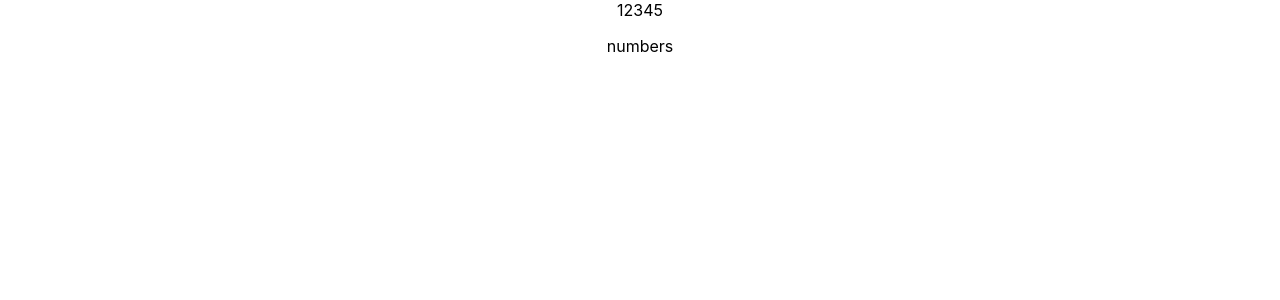
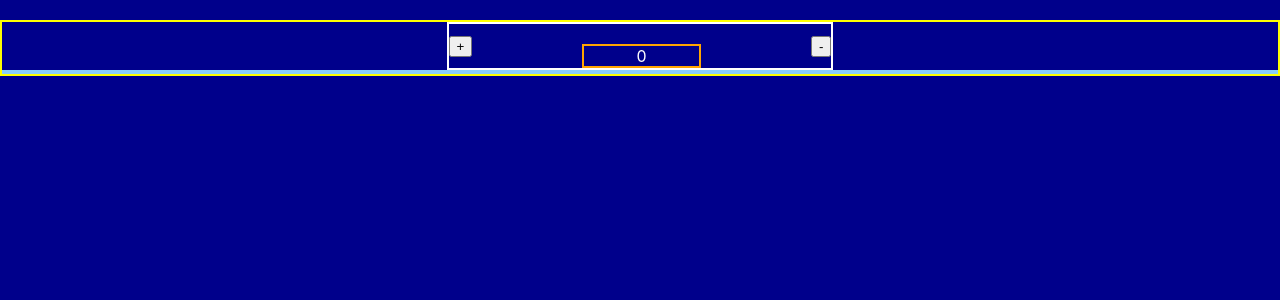
Before and after one commit to TLRKiliann/react-app, a React (Create React App) app in the folder app-test/: page / in a window 1280 px wide. Shown: the top 300 px of the page. Built offline with nearby package versions, Linux system fonts and the light colour scheme.

Commit message:
some test

```diff
--- a/app-test/public/index.html
+++ b/app-test/public/index.html
@@ -13,7 +13,7 @@
     <script crossorigin src="https://unpkg.com/react@18/umd/react.development.js"></script>
     <script crossorigin src="https://unpkg.com/react-dom@18/umd/react-dom.development.js"></script>
 
-    <title>React App</title>
+    <title>Test-App</title>
   </head>
   <body>
     <noscript>You need to enable JavaScript to run this app.</noscript>
--- a/app-test/src/App.css
+++ b/app-test/src/App.css
@@ -1,3 +1,50 @@
+body {
+  margin: 0;
+  padding: 0;
+  box-sizing: border-box;
+  background: darkblue;
+  color: white;
+}
+
 .App {
+
+  margin-top: 20px;
   text-align: center;
+  border: 2px solid yellow;
 }
+
+#first--div {
+  width: 30%;
+  margin: auto;
+  display: flex;
+  flex-direction: row;
+  align-items: center;
+  justify-content: space-around;
+  border: 2px solid white;
+}
+
+#second--div {
+  width: 30%;
+  margin: auto;
+  margin-top: 20px;
+  display: flex;
+  flex-direction: row;
+  align-items: center;
+  justify-content: space-around;
+  border: 2px solid orange;
+}
+
+#third--div {
+  width: 30%;
+  margin: auto;
+  margin-top: 20px;
+  display: flex;
+  flex-direction: row;
+  align-items: center;
+  justify-content: space-around;
+  border: 2px solid orange;
+}
+
+#func--div {
+  border: 2px solid lightskyblue;
+}
--- a/app-test/src/App.js
+++ b/app-test/src/App.js
@@ -1,16 +1,68 @@
-
+import React from 'react';
 import './App.css';
 
-function App() {
-  const myList = [1,2,3,4,5];
-  const declaVal = myList.map(a => a)
+
+class App extends React.Component {
+  constructor(props) {
+    super(props);
+    this.state = {
+      count: 0
+    }
+    this.increment = this.increment.bind(this);
+    this.decrement = this.decrement.bind(this);
+  }
+
+   increment = () => {
+    const { count } = this.state;
+    this.setState({count: count + 1});
+    }
+
+  decrement() {
+    const { count } = this.state;
+    this.setState({count: count - 1});
+  }
+
+
+  render() {
+    const {
+      count
+    } = this.state;
+
+    return (
+
+      <div className="App">
+
+        <div id="first--div">
+
+          <button type="button" onClick={(e) => {this.increment(e)}}>
+            +
+          </button>
+
+          <div id="second--div">
+            {count}
+          </div>
+
+          <button onClick={(e) => {this.decrement(e)}}>
+            -
+          </button>
+
+        </div>
+
+        <CallFunction id="third--div" />
+
+      </div>
+    );
+  }
+}
+
+const CallFunction = (props) => {
+
   return (
-    <div className="App">
-      <header className="App-header">
-        {declaVal}
-        <p>numbers</p>
-      </header>
+
+    <div id="func--div">
+
     </div>
+
   );
 }
 
```
